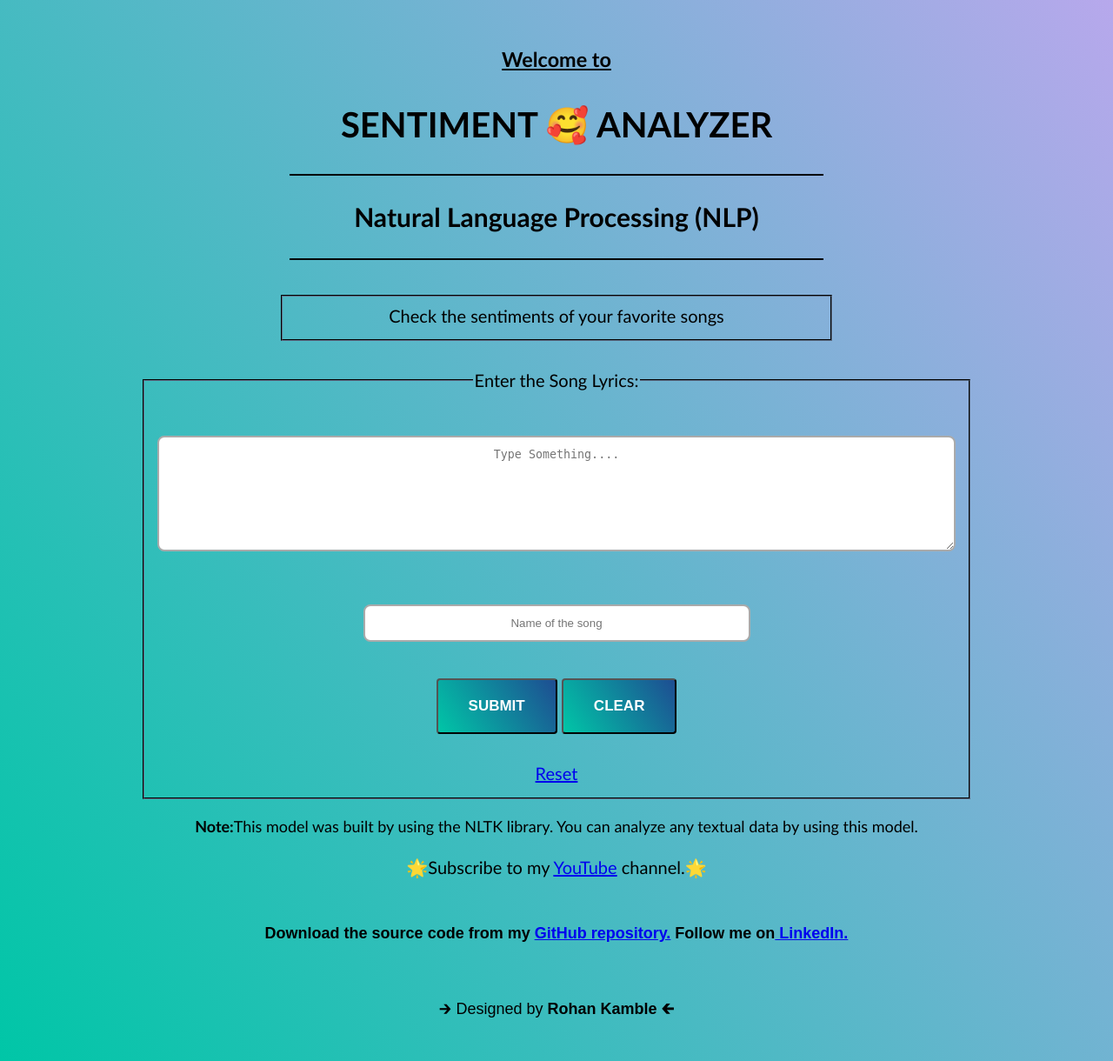
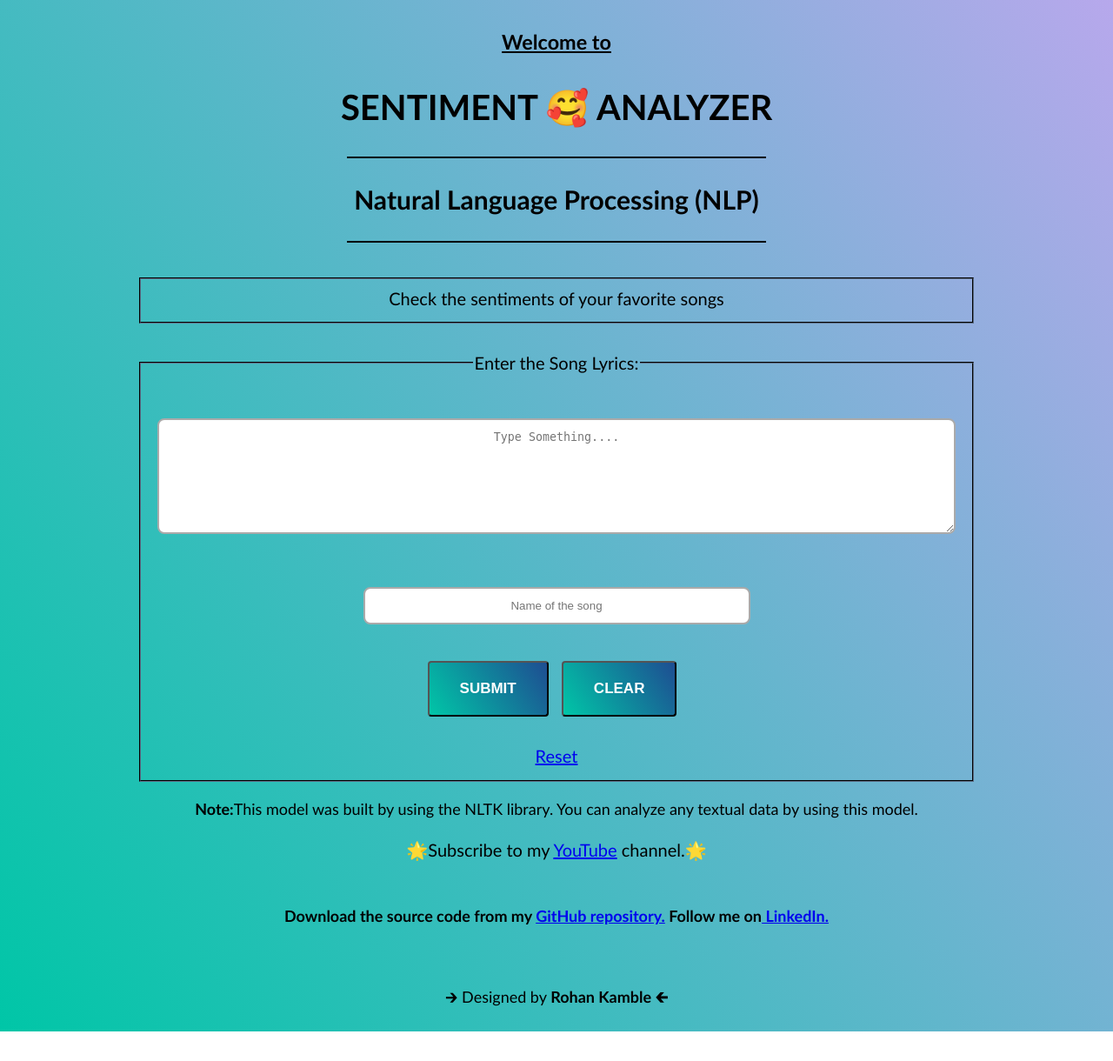
Before and after one commit to rohandreamerz/sentiment-analysis, a Flask app: page / in a window 1280 px wide. Shown: the whole page at 87% size. After the commit the page ends 1186 px from the top, so only its background shows below. Run offline with Flask 2, Linux system fonts and the light colour scheme; parts of the project's set-up code (start-up, migrations or seed data) failed here and were passed over.

Commit message:
Update index.html

```diff
--- a/templates/index.html
+++ b/templates/index.html
@@ -12,24 +12,20 @@
   <style type="text/css">
 
   .login{
-    position: relative;
+
+    width: 960px ;
+    margin: 0px auto;
 
       }
 
 body {
 	 font: 100% Arial, Helvetica, sans-serif;
 	 line-height: 1.5;
-	  position:"relative";
+	  /* position:"relative"; */
     background: linear-gradient(57deg, #00C6A7 , #b7a8ec );
     /* background-image: url('./images/image2.png'); */
     /* background-size: cover;
     background-attachment: fixed; */
-
-
-    width: 1920px auto;
-    height: 1080px auto;
-	  margin: 20 auto;
-    padding: 20px;
 }
 
 h1 {text-align: center;}
@@ -45,6 +41,7 @@ button{
         background: linear-gradient(57deg, #00C6A7 , #1E4D92 );
         border-radius: 4px 4px 4px 4px;
         padding: 20px 35px ;
+        margin-right: 10px;
         }
         button:hover{
   background: linear-gradient(57deg, #1E4D92, #00C6A7 );
@@ -54,23 +51,16 @@ button{
 
 
 fieldset{
-  width: 600px;
+
   margin: auto;
   border-color: #222831;
 }
 
-.body-container{
-  width: 100%
-  margin: 50px auto;
 
-}
 form{
     border-radius: 4px 4px 4px 4px;
 }
 
-.bigText {
-    height:30px;
-}
 input[type=text]{
   border: 2px solid #aaa;
   border-radius: 8px;
@@ -106,17 +96,43 @@ textarea:focus{
   transition: all 0.1s linear;
 }
 
+@media screen and (max-width:959px;) {
+
+  .login{
+    width: 100%;
+  }
+  fieldset{
+    width: 50%;
+  }
+  form{
+    width: 50%;
+  }
+  }
+  @media screen and (max-width:640px;) {
+
+.login{
+  width: 100%;
+}
+fieldset{
+  width: 100%;
+}
+form{
+  width: 100%;
+}
+}
+}
+
   </style>
 
 </head>
 <body>
 
-        <div class="login">
+      <div class="login">
        <h3><ins>Welcome to</ins></h3>
        <h1>SENTIMENT 🥰 ANALYZER</h1>
-       <hr color="black" width="50%" align="center">
+       <hr color="black" width="50%" >
        <h2>Natural Language Processing (NLP)</h2>
-       <hr color="black" width="50%" align="center"><br>
+       <hr color="black" width="50%" ><br>
 
 
 
@@ -166,12 +182,13 @@ textarea:focus{
         <br><br>
 
 
-      </div>
+
       <p><b>Download the source code from my <a href = "https://github.com/rohandreamerz/project">GitHub repository.</a> Follow me on<a href = "https://www.linkedin.com/in/rohaankamble/"> LinkedIn.</a></b></p>
 
 <br>
 
 
 <p>🡲 Designed by <b>Rohan Kamble 🡰</b></p>
+</div>
 </body>
 </html>
```
